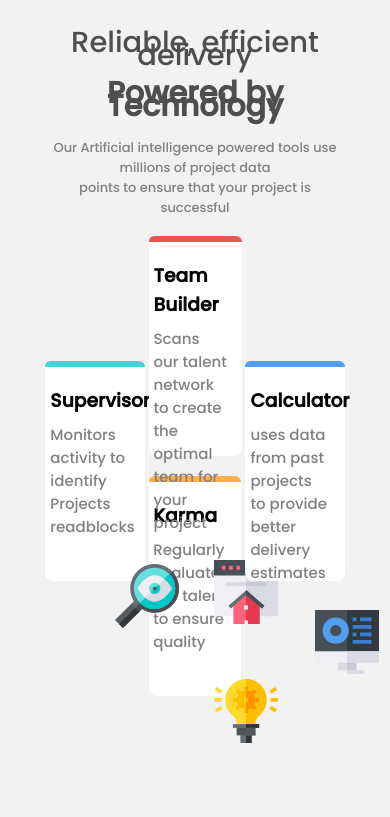
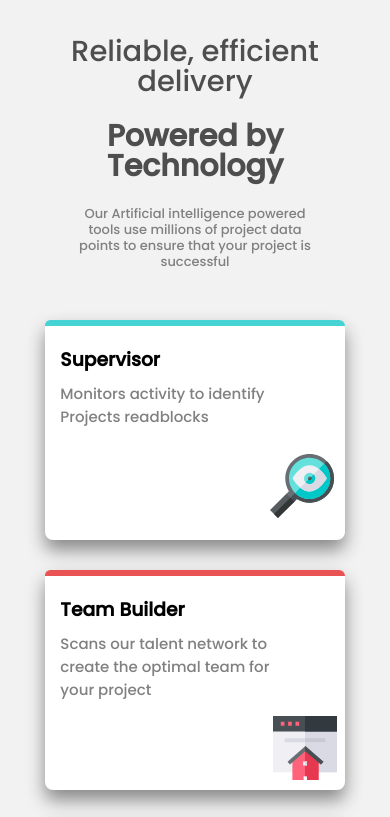
Before and after one commit to Aman-kumar001/frontend-mentor-challenges, a plain HTML site: page challenge 3/index.html in a window 390 px wide. Shown: the top 817 px of the page. Drawn offline with Linux system fonts and the light colour scheme.

Commit message:
challenge 3 modif.

```diff
--- a/challenge 3/index.html
+++ b/challenge 3/index.html
@@ -14,7 +14,7 @@
         <div class="top">
             <h2>Reliable, efficient delivery</h2>
             <h2>Powered by Technology</h2>
-            <p>Our Artificial intelligence powered tools use millions of project data</br> points to ensure that your project is successful</p>
+            <p>Our Artificial intelligence powered tools use millions of project data points to ensure that your project is successful</p>
         </div>
         <div class="bottom">
             <div class="super box" id="b1">
--- a/challenge 3/style.css
+++ b/challenge 3/style.css
@@ -86,6 +86,10 @@ p{
     border-top-left-radius: 8px;
     border-top-right-radius: 9px;
 }
+.team img{
+    position:absolute;
+    top:61%;
+}
 .super{
     top:125px;
 }
@@ -126,3 +130,57 @@ p{
 #b4:hover > p{
     color: white;
 }
+.top p{
+    width:34%;
+    margin:0 auto;
+}
+
+@media(max-width:768px){
+    .top{
+        margin-bottom: 50px;
+        line-height: 9px;
+    }
+    .top h2{
+        line-height: 30px;
+    }
+    .top p{
+        width:80%;
+        line-height: 16px;
+    }
+    .bottom{
+        display: block;
+        height: 660px;
+    }
+    .box{
+        position: inherit;
+        margin-bottom: 30px;
+        height: 220px;
+    }
+    .team{
+        height: 220px;
+        margin-bottom: 280px;
+    }
+    .box img{
+        left:75%;
+    }
+    .team img{
+        position: relative;
+        top:0%;
+        left:76%;
+    }
+    .karma{
+        height: 220px;
+        width:100%;
+        margin-top: -180px;
+        margin-bottom: 340px;
+    }
+    .karma img{
+        left:76%;
+    }
+    .box{
+        box-shadow:0px 10px 18px #888888;
+    }
+    .karma{
+        box-shadow:0px 10px 18px #888888;
+    }
+}
```
